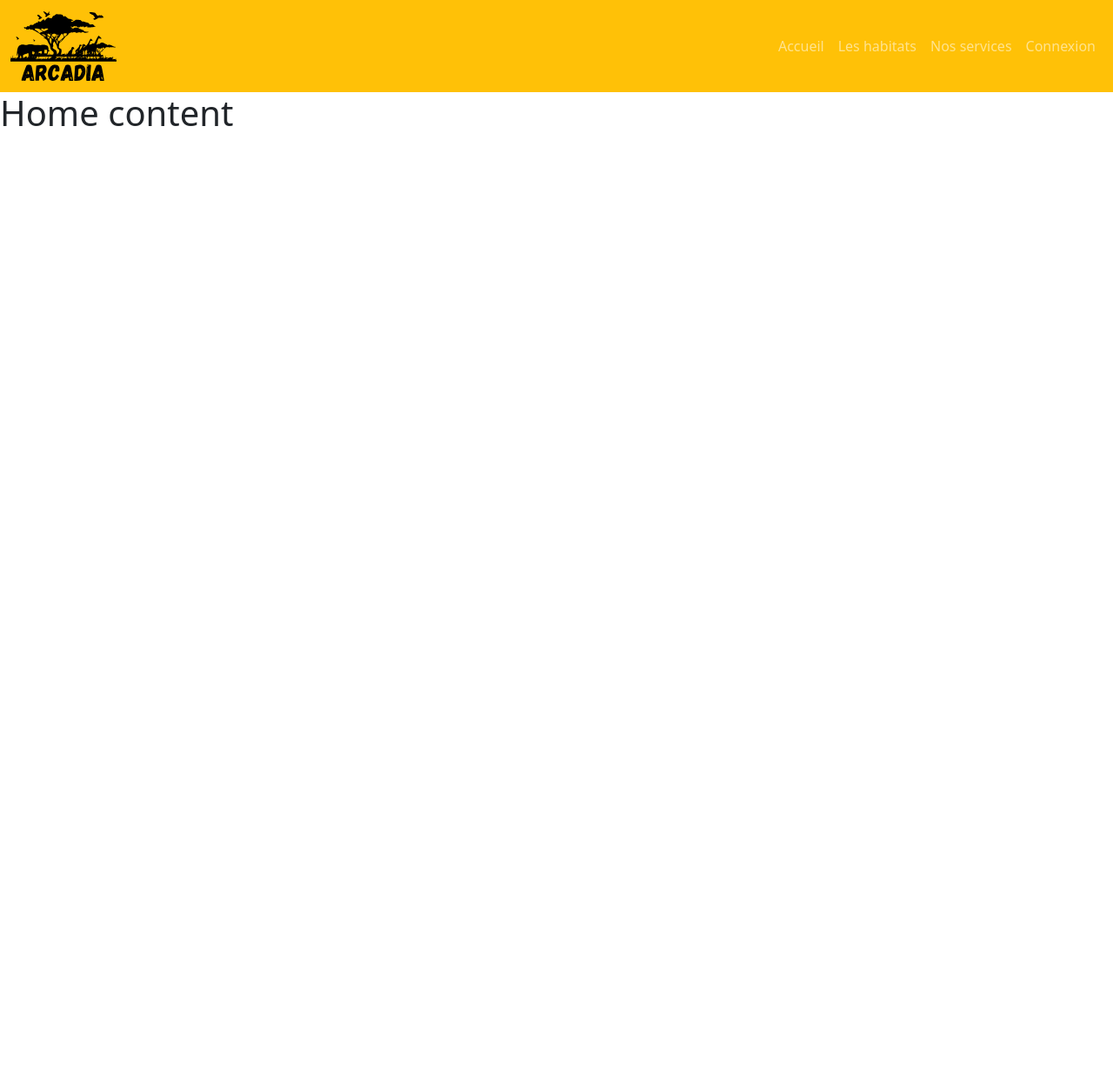
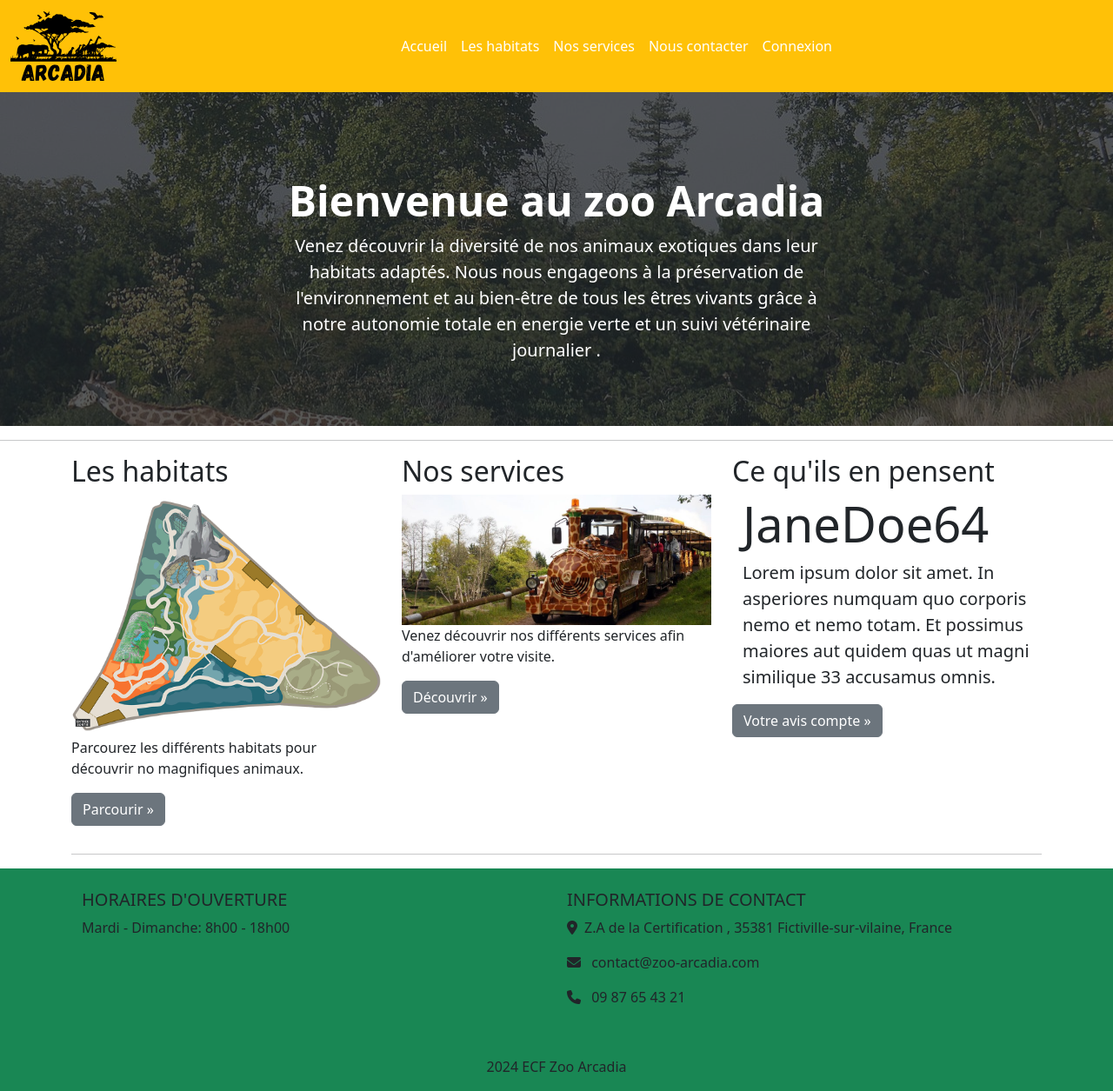
Before and after one commit to gerardsoumabere/ECF_zoo_Arcadia, a PHP site: page / in a window 1280 px wide. Shown: the whole page at 87% size. Before the commit the page ends 145 px from the top, so only its background shows below. Run offline with PHP 8.4, Linux system fonts and the light colour scheme; some libraries are stand-ins or nearby versions.

Commit message:
homepage

```diff
--- a/app/app.php
+++ b/app/app.php
@@ -0,0 +1 @@
+<h1>Application métier</h1>
--- a/app/dbconnect.php
+++ b/app/dbconnect.php
@@ -5,7 +5,7 @@ require_once 'config/dbconfig.php';
 // Function to connect to the database using PDO
 function connectDB() {
     try {
-        // Set DSN (Data Source Name)
+        // Set Data Source Name
         $dsn = "mysql:host=" . DB_HOST . ";dbname=" . DB_NAME;
         // Create a new PDO instance
         $conn = new PDO($dsn, DB_USERNAME, DB_PASSWORD);
--- a/app/router.php
+++ b/app/router.php
@@ -5,8 +5,8 @@ $routes = [
         'file' => 'views/home.php',
         'title' => 'Accueil'
     ],
-    '/avis' => [
-        'file' => 'views/review.php',
+    '/reviews' => [
+        'file' => 'views/reviews.php',
         'title' => 'Avis'
     ],
     '/habitats' => [
--- a/app/views/home.php
+++ b/app/views/home.php
@@ -1 +1,62 @@
-<h1>Home content</h1>
+<div class="py-5 hero-section position-relative text-center"
+    style="background-image: url('../../public/assets/img/hero_img.jpg');background-size: cover;">
+    <div
+        class="position-absolute top-0 start-0 w-100 h-100 bg-dark bg-opacity-75">
+    </div>
+    <h1 class="display-5 fw-bold text-white position-relative z-index-1 mt-5">
+        Bienvenue au zoo Arcadia</h1>
+    <div class="col-lg-6 mx-auto position-relative z-index-1">
+        <p class="fs-5 mb-4 text-white">Venez découvrir la diversité de nos
+            animaux exotiques dans leur habitats adaptés.
+            Nous nous engageons à la préservation de l'environnement et au
+            bien-être de tous les êtres vivants grâce à notre autonomie
+            totale en energie verte et un suivi vétérinaire journalier .
+        </p>
+    </div>
+</div>
+
+<hr class="hr" />
+
+<div class="container">
+    <!-- Example row of columns -->
+    <div class="row">
+        <div class="col-md-4">
+            <h2>Les habitats</h2>
+            <img src="../../public/assets/img/habitat_img.png" class="img-fluid"
+                alt=" illustration des habitats">
+            <p>Parcourez les différents habitats pour découvrir no magnifiques
+                animaux.</p>
+            <p><a class="btn btn-secondary" href="/habitats"
+                    role="button">Parcourir
+                    »</a></p>
+        </div>
+        <div class="col-md-4">
+            <h2>Nos services</h2>
+            <img src="../../public/assets/img/services_img.jpg"
+                class="img-fluid" alt=" illustration des services">
+            <p>Venez découvrir nos différents services afin d'améliorer votre
+                visite.</p>
+            <p><a class="btn btn-secondary" href="/services"
+                    role="button">Découvrir
+                    »</a></p>
+        </div>
+        <div class="col-md-4">
+            <h2>Ce qu'ils en pensent</h2>
+            <div class="jumbotron jumbotron-fluid">
+                <div class="container">
+                    <h1 class="display-4">JaneDoe64</h1>
+                    <p class="lead">Lorem ipsum dolor sit amet. In asperiores
+                        numquam quo corporis nemo et nemo totam. Et possimus
+                        maiores aut quidem quas ut magni similique 33 accusamus
+                        omnis.</p>
+                </div>
+            </div>
+            <p><a class="btn btn-secondary" href="/reviews" role="button">Votre
+                    avis compte
+                    »</a></p>
+        </div>
+    </div>
+
+    <hr>
+
+</div>
--- a/index.php
+++ b/index.php
@@ -13,15 +13,16 @@ require_once 'app/dbconnect.php';// Include the database configuration file
     <link
         href="https://cdn.jsdelivr.net/npm/bootstrap@5.2.0/dist/css/bootstrap.min.css"
         rel="stylesheet">
+    <link href="public\assets\css\logo.css" rel="stylesheet">
 </head>
 
 <body>
 
     <nav class="navbar navbar-expand-lg navbar-dark bg-warning">
         <div class="container-fluid">
-            <a class="navbar-brand" href="#">
-                <img src="public/assets/svg/logo_arcadia.svg" alt="Logo" height="80
-                    ">
+            <a class="navbar-brand" href="/">
+                <img src="public/assets/svg/logo_arcadia.svg" alt="Logo"
+                    height="80">
             </a>
             <button class="navbar-toggler" type="button"
                 data-bs-toggle="collapse" data-bs-target="#navbarNav"
@@ -29,30 +30,66 @@ require_once 'app/dbconnect.php';// Include the database configuration file
                 aria-label="Toggle navigation">
                 <span class="navbar-toggler-icon"></span>
             </button>
-            <div class="collapse navbar-collapse justify-content-end"
+            <div class="collapse navbar-collapse justify-content-around"
                 id="navbarNav">
                 <ul class="navbar-nav">
                     <li class="nav-item">
-                        <a class="nav-link" href="/">Accueil</a>
+                        <a class="nav-link text-white" href="/">Accueil</a>
                     </li>
                     <li class="nav-item">
-                        <a class="nav-link" href="/habitats">Les habitats</a>
+                        <a class="nav-link text-white" href="/habitats">Les
+                            habitats</a>
                     </li>
+                    <li class="nav-item ">
+                        <a class="nav-link text-white" href="/services">Nos
+                            services</a>
+                    </li>
+                    <li class="nav-item ">
+                        <a class="nav-link text-white" href="/contact">Nous
+                            contacter</a>
                     <li class="nav-item">
-                        <a class="nav-link" href="/services">Nos services</a>
-                    </li>
-                    <li class="nav-item">
-                        <a class="nav-link" href="/connection">Connexion</a>
+                        <a class="nav-link text-white"
+                            href="/connection">Connexion</a>
                     </li>
                 </ul>
             </div>
         </div>
     </nav>
+
+
+
+
     <?php echo $content; ?>
 
+    <footer class="text-center text-lg-start bg-success text-dark">
+        <div class="container p-4">
+            <div class="row">
+                <div class="col-lg-6 col-md-12 mb-4 mb-md-0">
+                    <h5 class="text-uppercase">Horaires d'ouverture</h5>
+                    <p>Mardi - Dimanche: 8h00 - 18h00</p>
+                </div>
+                <div class="col-lg-6 col-md-12 mb-4 mb-md-0">
+                    <h5 class="text-uppercase">Informations de contact</h5>
+                    <p><i class="fas fa-map-marker-alt me-2"></i>Z.A de la
+                        Certification
+                        , 35381 Fictiville-sur-vilaine, France</p>
+                    <p><i class="fas fa-envelope me-2"></i>
+                        contact@zoo-arcadia.com
+                    </p>
+                    <p><i class="fas fa-phone me-2"></i> 09 87 65 43 21</p>
+                </div>
+            </div>
+        </div>
+        <div class="text-center p-3">
+            <?php echo date("Y"); ?> ECF Zoo Arcadia
+        </div>
+    </footer>
     <script
-        src="https://cdn.jsdelivr.net/npm/bootstrap@5.2.0/dist/js/bootstrap.bundle.min.js">
+        src="
+            https://cdn.jsdelivr.net/npm/bootstrap@5.2.0/dist/js/bootstrap.bundle.min.js">
     </script>
+    <script src="https://kit.fontawesome.com/b9e4f7e18e.js"
+        crossorigin="anonymous"></script>
 </body>
 
 </html>
```
Also changed, not shown: app/views/reviews.php (renamed from app/views/review.php), public/assets/css/logo.css (added), public/assets/img/habitat_img.png (added), public/assets/img/hero_img.jpg (added), public/assets/img/services_img.jpg (added), public/assets/svg/logo_arcadia.svg.
